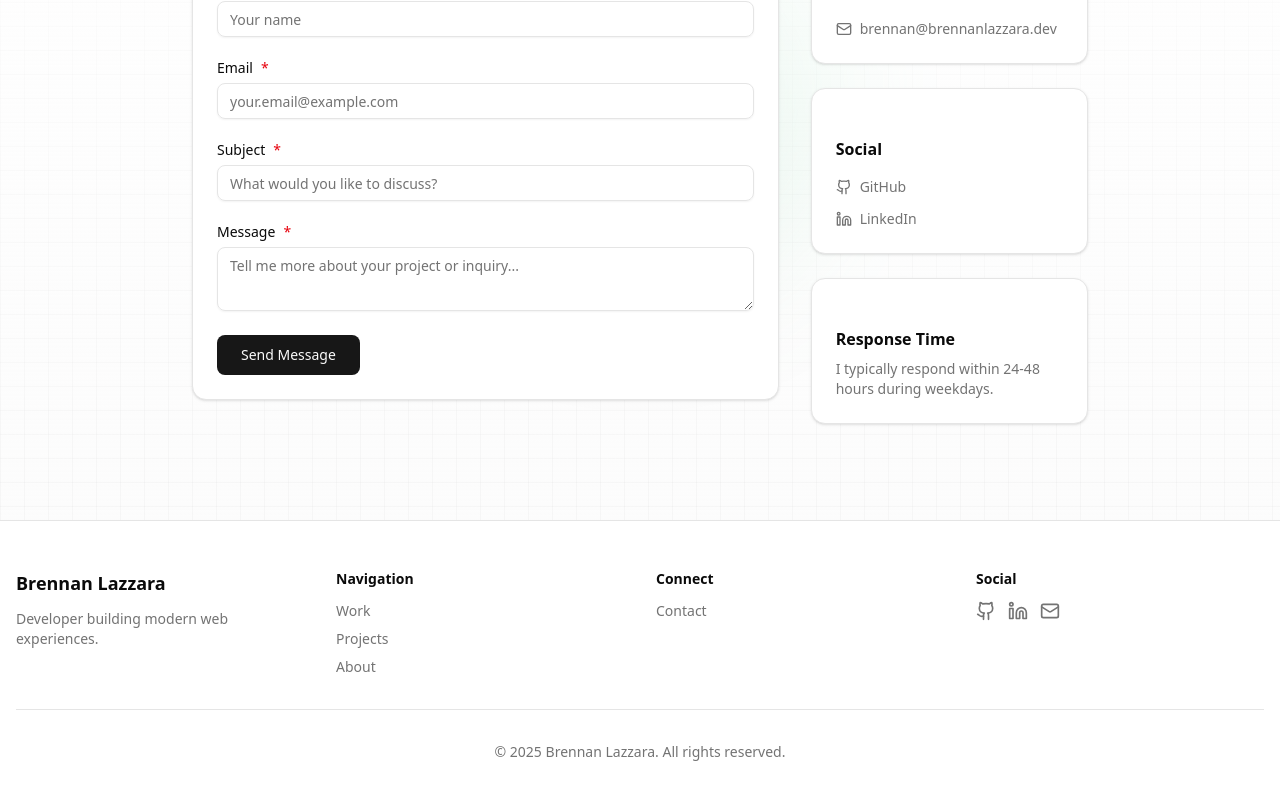
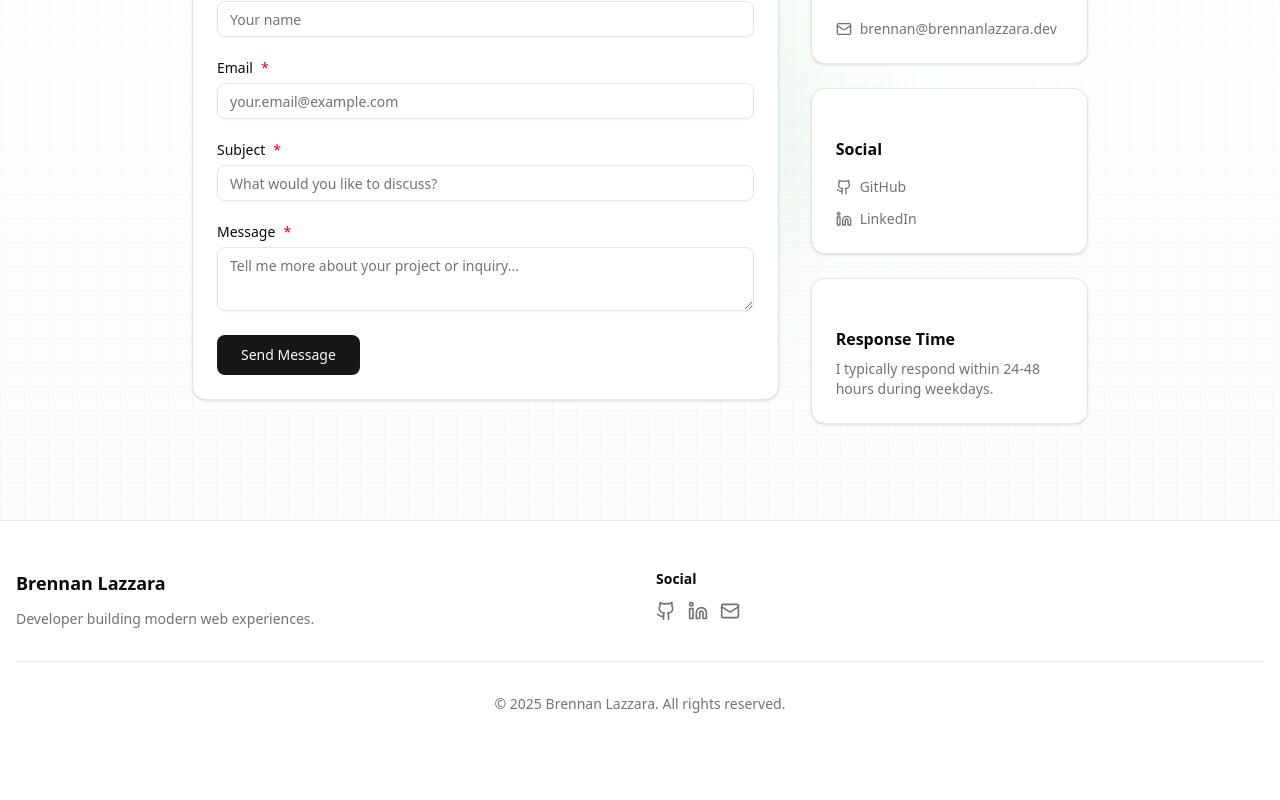
Before and after one commit to brennanlazzara/brennanlazzara-dev-portfolio, a Next.js app: page / in a window 1280 px wide. Shown: the part 3477-4277 px from the top of the page. After the commit the page ends 4239 px from the top, so only its background shows below. Built offline with nearby package versions, Linux system fonts and the light colour scheme.

Commit message:
feat: simplify footer layout by removing navigation and connect sections

```diff
--- a/components/footer.tsx
+++ b/components/footer.tsx
@@ -1,4 +1,3 @@
-import Link from "next/link"
 import { Github, Linkedin, Mail } from "lucide-react"
 
 export function Footer() {
@@ -7,56 +6,12 @@ export function Footer() {
   return (
     <footer className="bg-background w-full border-t">
       <div className="container mx-auto px-4 py-8 md:py-12">
-        <div className="grid gap-8 md:grid-cols-2 lg:grid-cols-4">
+        <div className="grid gap-8 md:grid-cols-2">
           <div className="space-y-3">
             <h3 className="text-lg font-semibold">Brennan Lazzara</h3>
             <p className="text-muted-foreground text-sm">
               Developer building modern web experiences.
             </p>
-          </div>
-
-          <div className="space-y-3">
-            <h4 className="text-sm font-semibold">Navigation</h4>
-            <ul className="space-y-2 text-sm">
-              <li>
-                <Link
-                  href="/work"
-                  className="text-muted-foreground hover:text-foreground focus-visible:ring-ring transition-colors focus-visible:ring-2 focus-visible:ring-offset-2 focus-visible:outline-none"
-                >
-                  Work
-                </Link>
-              </li>
-              <li>
-                <Link
-                  href="/projects"
-                  className="text-muted-foreground hover:text-foreground focus-visible:ring-ring transition-colors focus-visible:ring-2 focus-visible:ring-offset-2 focus-visible:outline-none"
-                >
-                  Projects
-                </Link>
-              </li>
-              <li>
-                <Link
-                  href="/about"
-                  className="text-muted-foreground hover:text-foreground focus-visible:ring-ring transition-colors focus-visible:ring-2 focus-visible:ring-offset-2 focus-visible:outline-none"
-                >
-                  About
-                </Link>
-              </li>
-            </ul>
-          </div>
-
-          <div className="space-y-3">
-            <h4 className="text-sm font-semibold">Connect</h4>
-            <ul className="space-y-2 text-sm">
-              <li>
-                <Link
-                  href="/contact"
-                  className="text-muted-foreground hover:text-foreground focus-visible:ring-ring transition-colors focus-visible:ring-2 focus-visible:ring-offset-2 focus-visible:outline-none"
-                >
-                  Contact
-                </Link>
-              </li>
-            </ul>
           </div>
 
           <div className="space-y-3">
```
